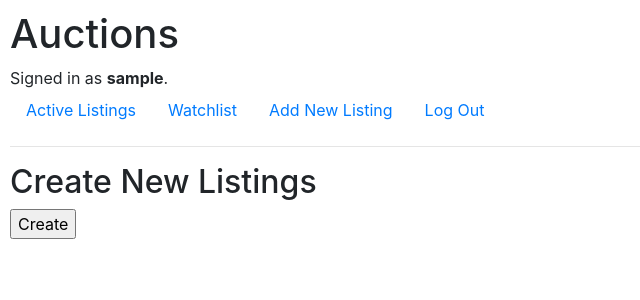
After one commit to adriasala12/HarvardX-CS50W-commerce, a Django app: page /add_listing in a window 1280 px wide. The commit adds this page. Shown: the top 300 px of the page, without its empty margins (0-640 px from the left). Run offline with Django 3.2, Linux system fonts and the light colour scheme; the visitor is signed in with stand-in values (Sample User, id 1); some libraries are stand-ins or nearby versions.

Commit message:
Added Listing Creation page (nav, url, view)

```diff
--- /dev/null
+++ b/auctions/templates/auctions/create.html
@@ -0,0 +1,13 @@
+{% extends "auctions/layout.html" %}
+
+{% block body %}
+
+    <h2>Create New Listings</h2>
+
+    <form action="/your-name/" method="post">
+        {% csrf_token %}
+        {{ form }}
+        <input type="submit" value="Create">
+    </form>
+
+{% endblock %}
--- a/auctions/templates/auctions/layout.html
+++ b/auctions/templates/auctions/layout.html
@@ -26,6 +26,9 @@
                     <a class="nav-link" href="{% url 'watchlist' %}">Watchlist</a>
                 </li>
                 <li class="nav-item">
+                    <a class="nav-link" href="{% url 'add_listing' %}">Add New Listing</a>
+                </li>
+                <li class="nav-item">
                     <a class="nav-link" href="{% url 'logout' %}">Log Out</a>
                 </li>
             {% else %}
--- a/auctions/urls.py
+++ b/auctions/urls.py
@@ -10,5 +10,6 @@ urlpatterns = [
     path("<int:listing_id>", views.listing, name="listing"),
     path("<int:listing_id>/placebid", views.bid, name="bid"),
     path("watchlist", views.watchlist, name="watchlist"),
-    path("<int:listing_id>/add_watchlist", views.add_watchlist, name="add_watchlist")
+    path("<int:listing_id>/add_watchlist", views.add_watchlist, name="add_watchlist"),
+    path("add_listing", views.add_listing, name="add_listing")
 ]
--- a/auctions/views.py
+++ b/auctions/views.py
@@ -4,9 +4,9 @@ from django.http import HttpResponse, HttpResponseRedirect, Http404
 from django.shortcuts import render
 from django.urls import reverse
 from django.contrib.auth.decorators import login_required
-
 from .models import User, Listing, Bid, Comment
 from django.db.models import Max
+from django.forms import modelform_factory
 
 
 def index(request):
@@ -51,6 +51,7 @@ def listing(request, listing_id):
     return render(request, "auctions/listing.html", context)
 
 
+@login_required(login_url='login')
 def add_watchlist(request, listing_id):
 
     watchlist = request.user.watchlist
@@ -64,6 +65,7 @@ def add_watchlist(request, listing_id):
     return HttpResponseRedirect(reverse("listing", args=(listing_id,)))
 
 
+@login_required(login_url='login')
 def watchlist(request):
 
     context = {
@@ -71,6 +73,12 @@ def watchlist(request):
     }
 
     return render(request, "auctions/watchlist.html", context)
+
+
+@login_required(login_url='login')
+def add_listing(request):
+
+    return render(request, "auctions/create.html")
 
 
 @login_required(login_url='login')
```
